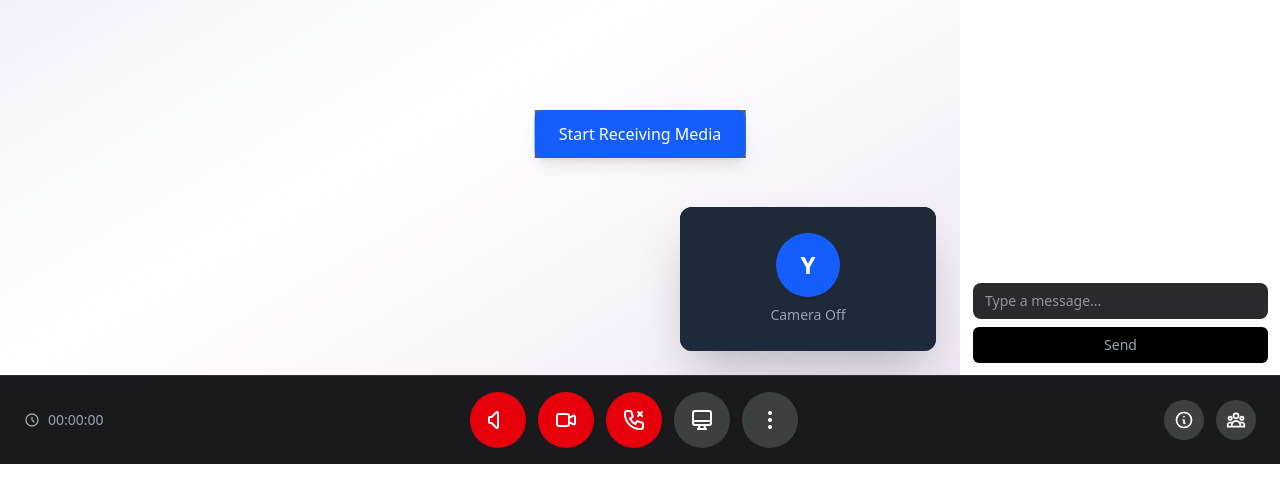
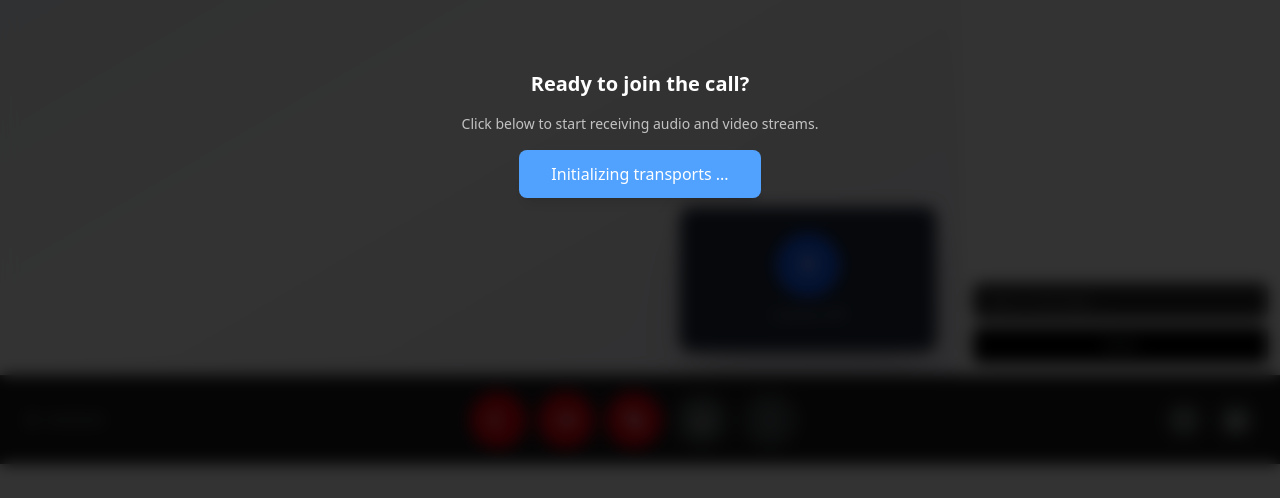
Before and after one commit to athulraj2027/google-meet-clone, a Next.js app in the folder frontend/: page /room in a window 1280 px wide. Shown: the part 266-764 px from the top of the page. Built offline with nearby package versions, Linux system fonts and the light colour scheme; no server answers.

Commit message:
ui changes done

```diff
--- a/frontend/components/RoomPage.tsx
+++ b/frontend/components/RoomPage.tsx
@@ -42,6 +42,7 @@ export const RoomPage = () => {
   const [startedConsuming, setStartedConsuming] = useState(false);
   const [messages, setMessages] = useState<Message[]>([]);
   const [message, setMessage] = useState("");
+  const [loading, setLoading] = useState(true);
 
   const [mic, setMic] = useState(false);
   const [video, setVideo] = useState(false);
@@ -179,12 +180,18 @@ export const RoomPage = () => {
       });
 
       audioProducer?.observer.on("pause", () => {
-        socket.emit("pause-produce", {
+        socket.emit(
+          "pause-produce",
+          {
             kind: "audio",
             producerId: audioProducer.id,
             roomId,
             peerId,
-        });
+          },
+          ({ success }: { success: boolean; producerId: string }) => {
+            console.log("pause : ", success);
+          },
+        );
       });
 
       audioProducer?.observer.on("resume", () => {
@@ -306,18 +313,36 @@ export const RoomPage = () => {
     producerPeerId: string,
   ) => {
     console.log("consumer attatching : ", consumer);
+    const isScreenShare = consumer.appData.mediaTag === "screen";
     const wrapper = document.createElement("div");
-    wrapper.className =
-      "relative w-full h-full rounded-lg overflow-hidden bg-black";
+    wrapper.className = isScreenShare
+      ? "relative col-span-full row-span-2 w-full rounded-lg overflow-hidden bg-black" // Screen takes full width
+      : "relative w-full rounded-lg overflow-hidden bg-black";
+
     wrapper.dataset.consumerId = consumer.id;
     wrapper.dataset.mediaTag = consumer.appData.mediaTag as string;
 
     // Video element
     const video = document.createElement("video");
+    // After creating the video element in attachVideo:
+    if (isScreenShare) {
+      const screenIndicator = document.createElement("div");
+      screenIndicator.className =
+        "absolute top-3 left-3 bg-blue-600 text-white text-xs px-3 py-1 rounded-full flex items-center gap-2";
+      screenIndicator.innerHTML = `
+    <svg class="w-3 h-3" fill="currentColor" viewBox="0 0 20 20">
+      <path d="M2 4a2 2 0 012-2h12a2 2 0 012 2v10a2 2 0 01-2 2H4a2 2 0 01-2-2V4z"/>
+    </svg>
+    <span>Screen Share</span>
+  `;
+      wrapper.appendChild(screenIndicator);
+    }
     video.srcObject = stream;
     video.autoplay = true;
     video.playsInline = true;
-    video.className = "w-full h-full object-cover";
+    video.className = isScreenShare
+      ? "w-full h-full object-contain min-h-[500px]" // Screen: contain to preserve aspect ratio
+      : "w-full h-70 object-cover"; // Camera: cover to fill space
     wrapper.appendChild(video);
 
     // Overlay for paused/Camera off
@@ -507,6 +532,7 @@ export const RoomPage = () => {
 
   const sendMessage = async () => {
     const peerId = localStorage.getItem("peerId");
+    if (message.trim().length === 0) return;
     socket.emit("send-message", { peerId, roomId, message }, () => {
       setMessages((prev) => [
         ...prev,
@@ -686,6 +712,7 @@ export const RoomPage = () => {
               async (params: TransportOptions) => {
                 console.log("Transport params received for recv : ", params);
                 const recvTransport = device.createRecvTransport(params);
+                setLoading(false);
                 recvTransport?.on(
                   "connect",
                   async ({ dtlsParameters }, callback, errback) => {
@@ -768,7 +795,7 @@ export const RoomPage = () => {
   }, [roomId]);
 
   return (
-    <div className="min-h-screen flex flex-col">
+    <div className="relative w-full h-screen overflow-y-scroll">
       {/* Header */}
 
       <div className="flex items-center justify-between px-6 py-4 border-b border-white/10">
@@ -818,14 +845,26 @@ export const RoomPage = () => {
       </div>
       <div className="flex min-h-141">
         {/* Main Video Area */}
-        <div className="flex-1 flex items-center justify-center p-6 relative overflow-hidden">
+        <div className="flex-1 relative overflow-hidden">
           {/* Background gradient effect */}
           <div className="absolute inset-0 bg-linear-to-br from-blue-900/10 via-transparent to-purple-900/10 pointer-events-none"></div>
 
           {/* Remote Videos Grid */}
           <div
             id="remote-videos"
-            className="grid grid-cols-1 md:grid-cols-2 lg:grid-cols-3 gap-4 w-full max-w-7xl h-full"
+            className="
+    grid
+    grid-cols-1
+    sm:grid-cols-2
+    lg:grid-cols-3
+    xl:grid-cols-4
+    gap-4
+    w-full
+    h-full
+    p-6
+    auto-rows-min
+    items-start
+  "
           >
             {/* Remote videos will be added here dynamically */}
           </div>
@@ -859,6 +898,22 @@ export const RoomPage = () => {
               )}
             </div>
           </div>
+
+          {/* Add this below your existing local video */}
+          {screen && (
+            <div className="absolute inset-0 flex items-center justify-center pointer-events-none">
+              <div
+                className="flex items-center gap-3 px-6 py-3 rounded-xl
+                    bg-black/70 backdrop-blur-md
+                    text-white shadow-lg border border-white/10"
+              >
+                <span className="w-2.5 h-2.5 rounded-full bg-green-400 animate-pulse" />
+                <p className="text-sm font-medium tracking-wide">
+                  You are sharing your screen
+                </p>
+              </div>
+            </div>
+          )}
         </div>
         {/* Chat Section */}
         <div className="w-80  border-l border-white/10 flex flex-col">
@@ -1034,45 +1089,45 @@ export const RoomPage = () => {
 
             {/* Screen Share */}
             <button
-              className="w-14 h-14 rounded-full bg-[#3c4043] hover:bg-[#4f5256] flex items-center justify-center transition-all hover:scale-110 text-white"
+              aria-label={
+                screen ? "Stop screen sharing" : "Start screen sharing"
+              }
               title={screen ? "Stop presenting" : "Present screen"}
               onClick={screen ? stopScreenShare : startScreenShare}
+              className={`
+    w-14 h-14 rounded-full flex items-center justify-center
+    transition-all duration-200
+    text-white
+    ${
+      screen
+        ? "bg-emerald-600 hover:bg-emerald-700 scale-110"
+        : "bg-[#3c4043] hover:bg-[#4f5256] hover:scale-110"
+    }
+  `}
             >
               {screen ? (
-                // Stop screen share icon
+                /* Stop Screen Share */
+                <svg
+                  className="w-6 h-6"
+                  viewBox="0 0 24 24"
+                  fill="currentColor"
+                >
+                  <rect x="6" y="6" width="12" height="12" rx="2" />
+                </svg>
+              ) : (
+                /* Start Screen Share */
                 <svg
                   className="w-6 h-6"
                   fill="none"
                   viewBox="0 0 24 24"
                   stroke="currentColor"
-                >
-                  <path
+                  strokeWidth={2}
                   strokeLinecap="round"
                   strokeLinejoin="round"
-                    strokeWidth={2}
-                    d="M18.364 5.636l-1.414-1.414L5.636 15.536l1.414 1.414L18.364 5.636z"
-                  />
-                  <path
-                    strokeLinecap="round"
-                    strokeLinejoin="round"
-                    strokeWidth={2}
-                    d="M5 5h14a2 2 0 012 2v10a2 2 0 01-2 2H5a2 2 0 01-2-2V7a2 2 0 012-2z"
-                  />
-                </svg>
-              ) : (
-                // Start screen share icon
-                <svg
-                  className="w-6 h-6"
-                  fill="none"
-                  viewBox="0 0 24 24"
-                  stroke="currentColor"
                 >
-                  <path
-                    strokeLinecap="round"
-                    strokeLinejoin="round"
-                    strokeWidth={2}
-                    d="M9.75 17L9 20l-1 1h8l-1-1-.75-3M3 13h18M5 17h14a2 2 0 002-2V5a2 2 0 00-2-2H5a2 2 0 00-2 2v10a2 2 0 002 2z"
-                  />
+                  <rect x="3" y="4" width="18" height="14" rx="2" />
+                  <path d="M8 20h8" />
+                  <path d="M12 16v4" />
                 </svg>
               )}
             </button>
@@ -1134,15 +1189,30 @@ export const RoomPage = () => {
         </div>
       </div>
 
-      {/* Start Getting Media Button (temporary) */}
       {!startedConsuming && (
-        <div className="absolute top-1/2 left-1/2 transform -translate-x-1/2 -translate-y-1/2 bg-black/60">
+        <div className="fixed inset-0 z-50 flex items-center justify-center bg-black/80 backdrop-blur-sm">
+          <div className="flex flex-col items-center gap-4 text-center">
+            <h2 className="text-white text-xl font-semibold">
+              Ready to join the call?
+            </h2>
+
+            <p className="text-white/70 text-sm max-w-sm">
+              Click below to start receiving audio and video streams.
+            </p>
+
             <button
               onClick={startGettingMedia}
-            className="px-6 py-3 bg-blue-600 hover:bg-blue-700 text-white rounded-lg font-medium shadow-lg transition-all hover:scale-105"
+              disabled={loading}
+              className="px-8 py-3 rounded-lg bg-blue-600 hover:bg-blue-700
+                     disabled:bg-blue-400 disabled:cursor-not-allowed
+                     text-white font-medium shadow-lg
+                     transition-all hover:scale-105"
             >
-            Start Receiving Media
+              {loading
+                ? "Initializing transports ..."
+                : "Transports ready to consume"}
             </button>
+          </div>
         </div>
       )}
     </div>
```
Lines whose indentation alone changed are shown as unchanged.
